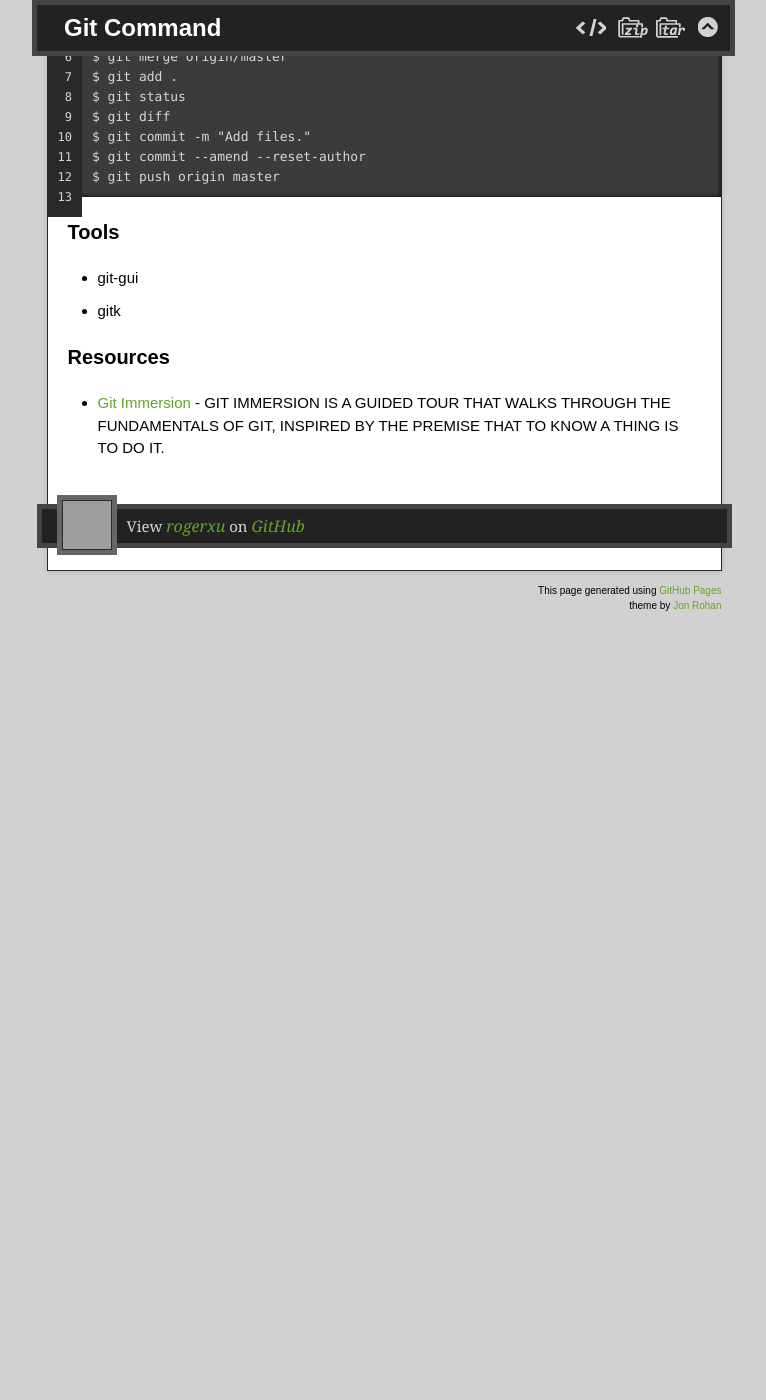
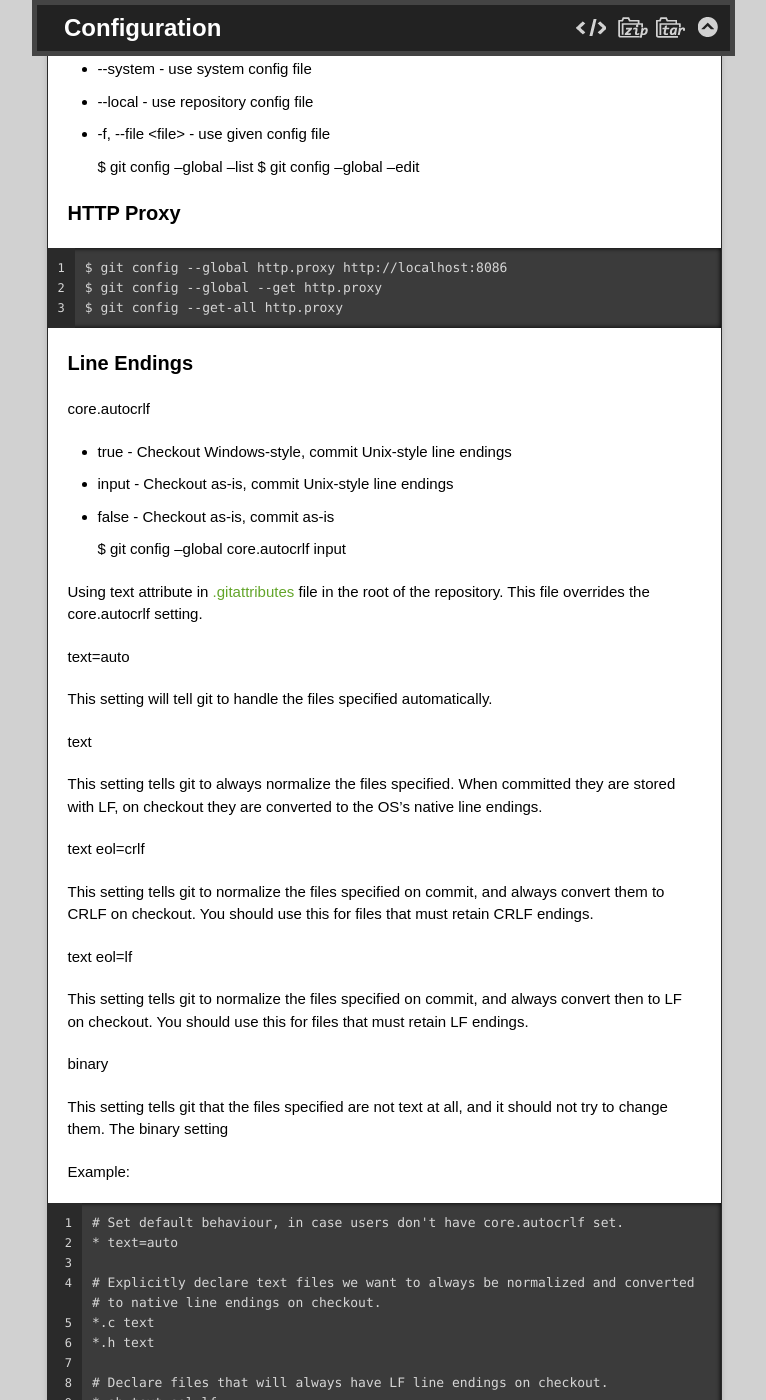
Before and after one commit to rogerxu/rogerxu.github.io, a Jekyll site: the page built from _posts/2012-09-27-git.md, in a window 1280 px wide and 1400 px high, scrolled down 410 px. Shown: the whole window, without its empty margins (256-1022 px from the left). Built offline with Jekyll 4.4.1, drawn with Linux system fonts in a browser that asks for light colours; nearby versions of some CDN libraries; before the commit the page ends 1113 px from its top, so only the background shows below that; some of the changed text lies outside the part shown; grey boxes are pictures that could not be loaded.

Commit message:
Add configuration content to Git post.

```diff
--- a/_posts/2012-09-27-git.md
+++ b/_posts/2012-09-27-git.md
@@ -3,7 +3,84 @@ layout: post
 title: Git
 ---
 
-### Git Command
+## Configuration
+
+    $ git config [Config file location] [Action]
+
+Config file location
+* `--global` - use global config file
+* `--system` - use system config file
+* `--local` - use repository config file
+* `-f, --file <file>` - use given config file
+
+    $ git config --global --list
+    $ git config --global --edit
+
+### HTTP Proxy
+
+    $ git config --global http.proxy http://localhost:8086
+    $ git config --global --get http.proxy
+    $ git config --get-all http.proxy
+
+### Line Endings
+
+`core.autocrlf`
+
+* true - Checkout Windows-style, commit Unix-style line endings
+* input - Checkout as-is, commit Unix-style line endings
+* false - Checkout as-is, commit as-is
+
+    $ git config --global core.autocrlf input
+
+
+Using `text` attribute in [.gitattributes](http://www.kernel.org/pub/software/scm/git/docs/gitattributes.html) file in the root of the repository. This file overrides the `core.autocrlf` setting.
+
+`text=auto`
+
+This setting will tell git to handle the files specified automatically.
+
+`text`
+
+This setting tells git to always normalize the files specified. When committed they are stored with LF, on checkout they are converted to the OS's native line endings.
+
+`text eol=crlf`
+
+This setting tells git to normalize the files specified on commit, and always convert them to CRLF on checkout. You should use this for files that must retain CRLF endings.
+
+`text eol=lf`
+
+This setting tells git to normalize the files specified on commit, and always convert then to LF on checkout. You should use this for files that must retain LF endings.
+
+`binary`
+
+This setting tells git that the files specified are not text at all, and it should not try to change them. The `binary` setting
+
+Example:
+
+    # Set default behaviour, in case users don't have core.autocrlf set.
+    * text=auto
+
+    # Explicitly declare text files we want to always be normalized and converted
+    # to native line endings on checkout.
+    *.c text
+    *.h text
+
+    # Declare files that will always have LF line endings on checkout.
+    *.sh text eol=lf
+
+    # Declare files that will always have CRLF line endings on checkout.
+    *.bat text eol=crlf
+    *.ini text eol=crlf
+
+    # Denote all files that are truly binary and should not be modified.
+    *.png binary
+    *.jpg binary
+    *.gif binary
+    *.bmp binary
+    *.ico binary
+
+
+## Clone Repository
 
     $ git clone https://github.com/rogerxu/rogerxu.github.com.git
     $ cd rogerxu.github.com
@@ -12,6 +89,9 @@ title: Git
     $ git fetch origin
     $ git hist --all
     $ git merge origin/master
+
+## Commit Change
+
     $ git add .
     $ git status
     $ git diff
```
Also changed, not shown: other parts of _posts/2012-09-27-git.md (+4 -2 lines).
